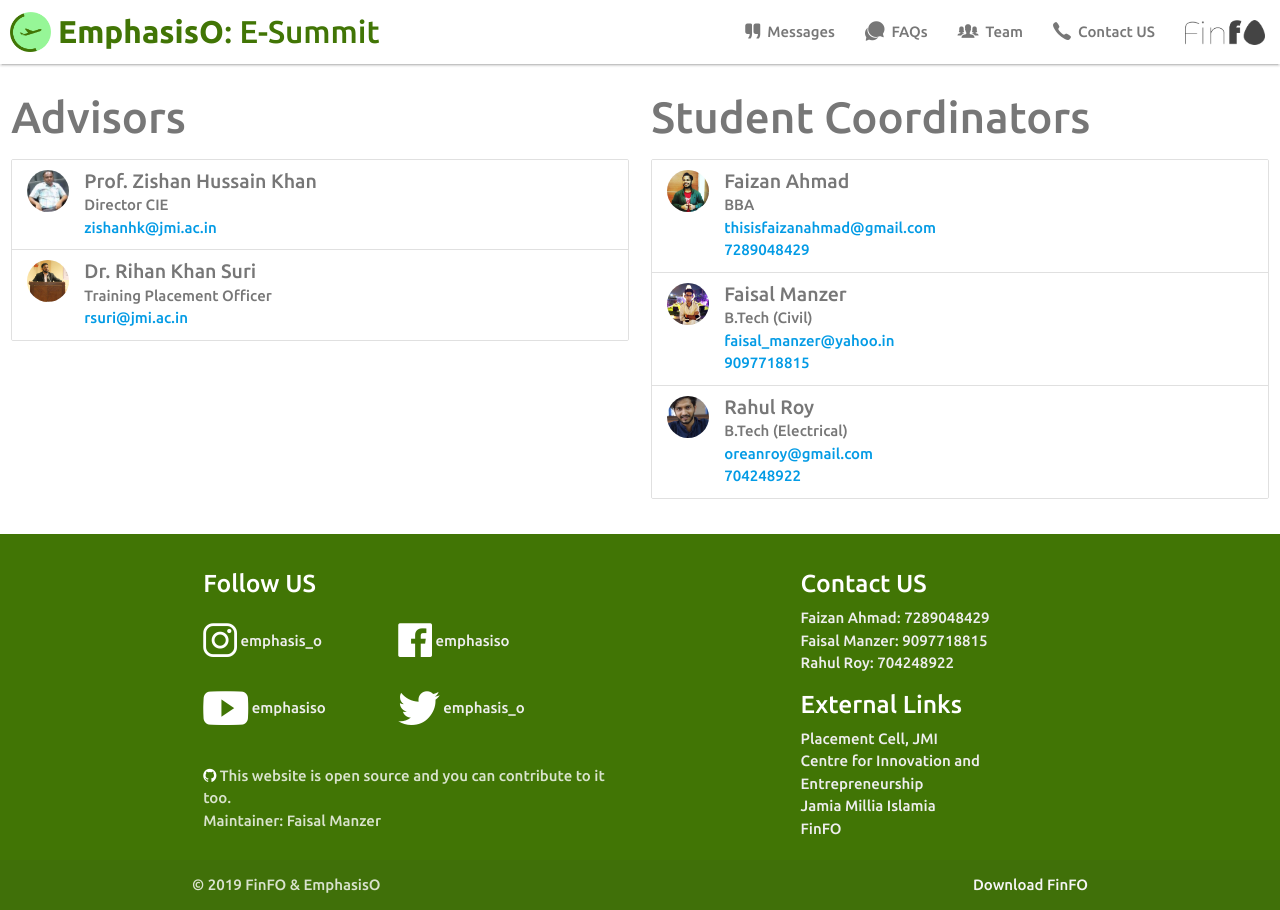
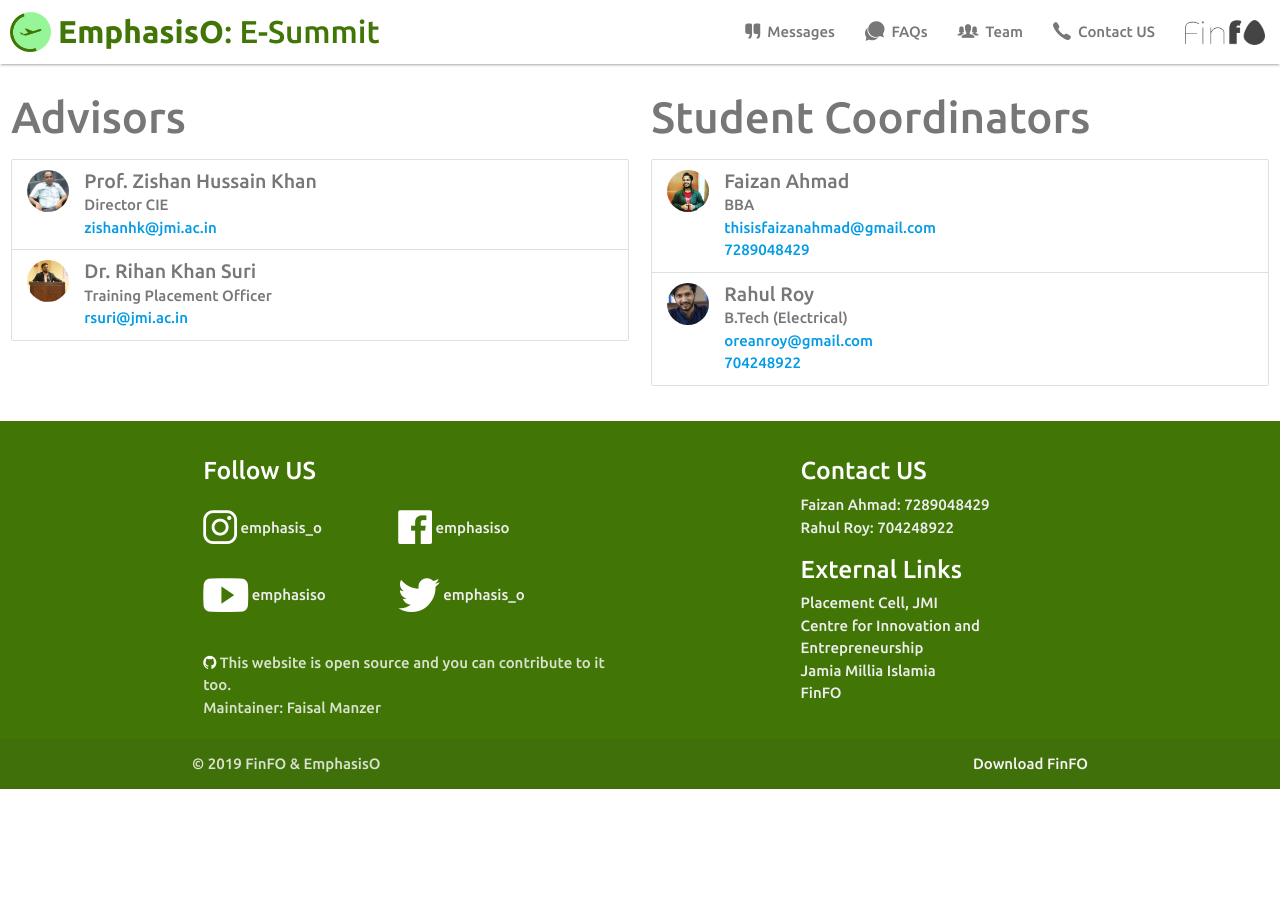
Before and after one commit to FinFO-app/emphasisO.com, a Jekyll site: the page built from team.html, in a window 1280 px wide. Built offline with Jekyll 4.4.1, drawn with Linux system fonts in a browser that asks for light colours.

Commit message:
Update team.yml

```diff
--- a/_data/team.yml
+++ b/_data/team.yml
@@ -19,12 +19,6 @@
       whatsapp: 7289048429
       image: 'faizan.png'
 
-    - name: Faisal Manzer
-      position: B.Tech (Civil)
-      email: faisal_manzer@yahoo.in
-      whatsapp: 9097718815
-      image: 'faisal.png'
-
     - name: Rahul Roy
       position: B.Tech (Electrical)
       email: oreanroy@gmail.com
```
